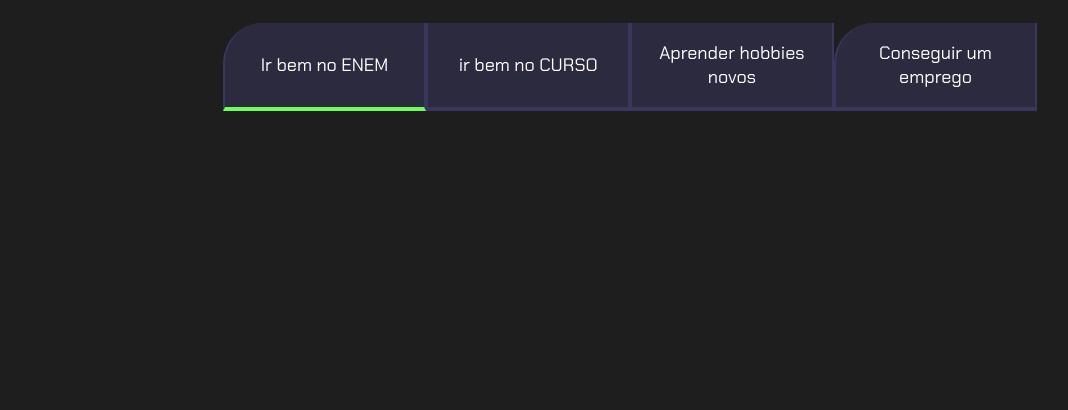
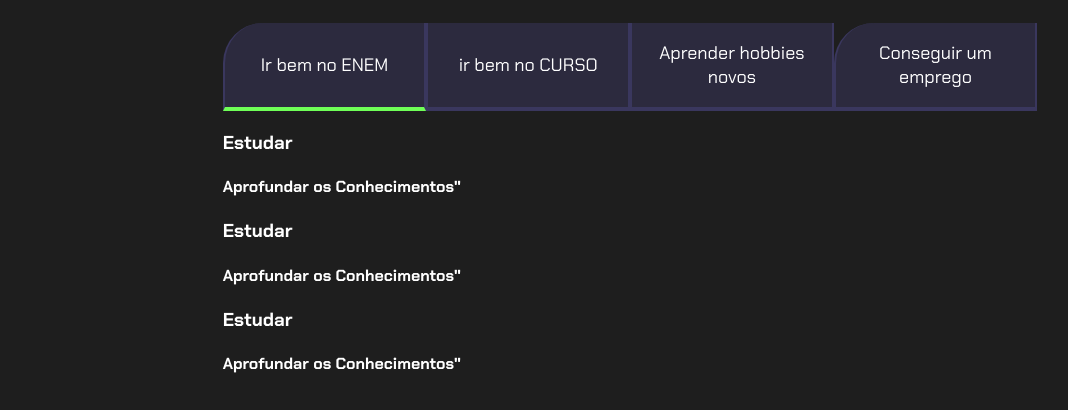
Before and after one commit to carolgeremias/site.projetodevida3B, a plain HTML site: page index.html in a window 1280 px wide. Shown: the part 80-490 px from the top of the page, without its empty margins (10-1078 px from the left). Drawn offline with Linux system fonts and the light colour scheme.

Commit message:
aula 13/05 3

```diff
--- a/index.html
+++ b/index.html
@@ -11,6 +11,7 @@
 <body>
     <section class="conteudo-principal">
         <h2 class="titulo-principal">Nossos Objetivos do ano<span>_</span></h2>
+        <div class="conteudo">
         <div class="botoes">
             <button class="botao ativo">Ir bem no ENEM</button>
             <button class="botao">ir bem no CURSO</button>
@@ -19,10 +20,22 @@
         </div>
         <div class="abas-textos">
             <div class="aba-conteudo">
-                    <h3 class=""
+                    <h3 class="aba-conteudo-titulo-principal">Estudar</h3>
+                    <h4 class="aba-conteudo-titutlo-secundario">Aprofundar os Conhecimentos"</h4>
+            </div>
+        <div class="abas-textos">
+            <div class="aba-conteudo">
+                    <h3 class="aba-conteudo-titulo-principal">Estudar</h3>
+                    <h4 class="aba-conteudo-titutlo-secundario">Aprofundar os Conhecimentos"</h4>
+            </div
 
+        <div class="abas-textos">
+            <div class="aba-conteudo">
+                    <h3 class="aba-conteudo-titulo-principal">Estudar</h3>
+                    <h4 class="aba-conteudo-titutlo-secundario">Aprofundar os Conhecimentos"</h4>
+            </div
 
-            </div>
+        </div>
         </div>
     </section>
     <script src="main.js"></script>
--- a/style.css
+++ b/style.css
@@ -66,6 +66,12 @@
     border-bottom: 4px solid var(--verde);
 }
 
+.abatextos{
+    background-color: var(--texto-fundo);
+    padding: 40px;
+    border-radius: 0 0 40px 40px;
+}
+
 @media screen and (min-width: 768px) {
     .botoes {
         display: flex;
```
